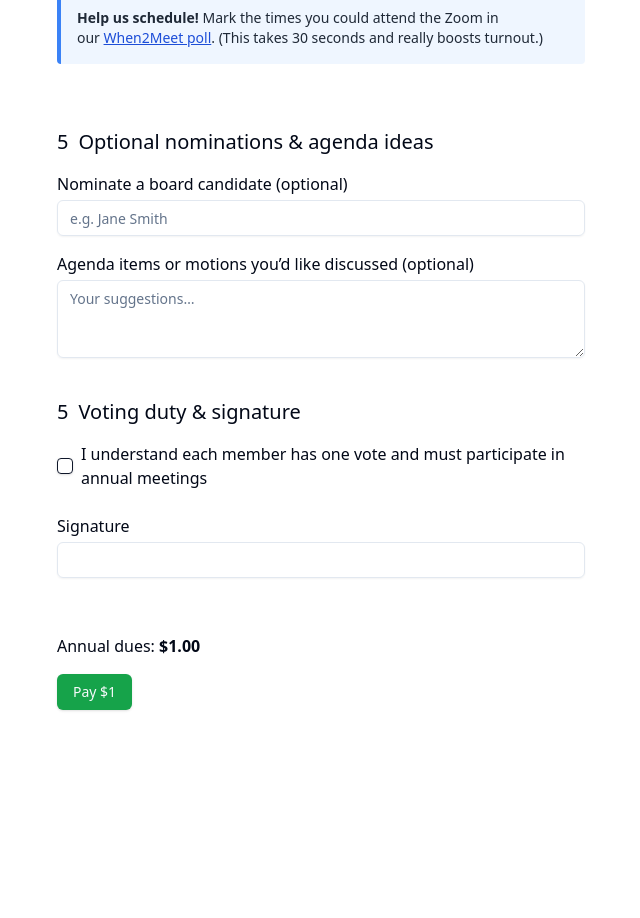
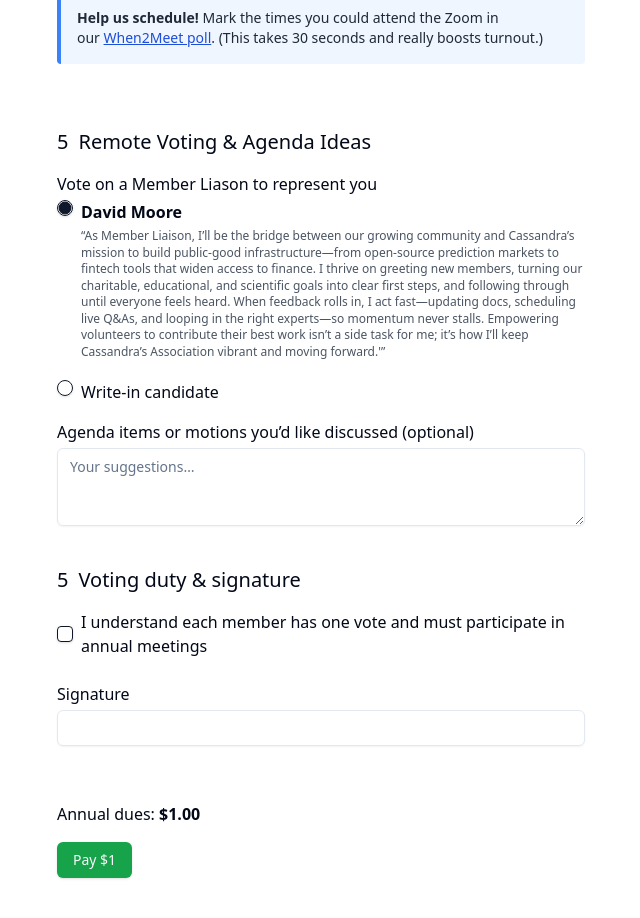
Before and after one commit to lbarberiscanoni/cassandra-membership-portal, a Next.js app: page /membership in a window 1280 px wide. Shown: the part 1040-1958 px from the top of the page, without its empty margins (319-959 px from the left). Before the commit the page ends 1790 px from the top, so only its background shows below. Built offline with nearby package versions, Linux system fonts and the light colour scheme.

Commit message:
added remote voting for member liason

```diff
--- a/src/app/membership/Wizard.jsx
+++ b/src/app/membership/Wizard.jsx
@@ -38,6 +38,7 @@ export default function MembershipWizard() {
     register,
     handleSubmit,
     control,
+    watch,
     formState: { errors },
   } = useForm({
     mode: "onBlur",
@@ -249,18 +250,58 @@ export default function MembershipWizard() {
           {/* ---------- 5 · NOMINATIONS & AGENDA ---------- */}
           <section className="pt-6">
             <h2 className="text-xl font-medium mb-4">
-              5 Optional nominations &amp; agenda ideas
+              5 Remote Voting &amp; Agenda Ideas
             </h2>
+
+
 
             {/* nominate someone else */}
             <div className="mb-4">
               <label className="block font-medium mb-1">
-                Nominate a board candidate (optional)
+                Vote on a Member Liason to represent you
               </label>
-              <Input
-                placeholder="e.g. Jane Smith"
-                {...register("proposedCandidate")}
+              <Controller
+                control={control}
+                name="board_choice"
+                defaultValue="David"
+                rules={{ required: true }}
+                render={({ field }) => (
+                  <>
+                    <RadioGroup
+                      value={field.value}
+                      onValueChange={field.onChange}
+                      className="space-y-3"
+                    >
+                      {/* Option 1 — David */}
+                      <label className="flex items-start gap-2">
+                        <RadioGroupItem value="David" id="david" />
+                        <span>
+                          <strong>David Moore</strong>
+                          <p className="mt-1 text-gray-600 text-xs leading-snug">
+                            “As Member Liaison, I’ll be the bridge between our growing community and Cassandra’s mission to build public-good infrastructure—from open-source prediction markets to fintech tools that widen access to finance. I thrive on greeting new members, turning our charitable, educational, and scientific goals into clear first steps, and following through until everyone feels heard. When feedback rolls in, I act fast—updating docs, scheduling live Q&As, and looping in the right experts—so momentum never stalls. Empowering volunteers to contribute their best work isn’t a side task for me; it’s how I’ll keep Cassandra’s Association vibrant and moving forward.'”
+                          </p>
+                        </span>
+                      </label>
+
+                      {/* Option 2 — Write-in */}
+                      <label className="flex items-start gap-2">
+                        <RadioGroupItem value="write-in" id="writein" />
+                        <span>Write-in candidate</span>
+                      </label>
+                    </RadioGroup>
+
+                    {/* Conditional text box shows only if “write-in” selected */}
+                    {watch("board_choice") === "write-in" && (
+                      <Input
+                        className="mt-2"
+                        placeholder="Type full name"
+                        {...register("write_in", { required: "Name required" })}
+                      />
+                    )}
+                  </>
+                )}
               />
+              <FieldErr errors={errors} name="write_in" />
             </div>
 
             {/* agenda / motions */}
```
Also changed, not shown: 1 other file (tests, documents, lock files or other folders).
